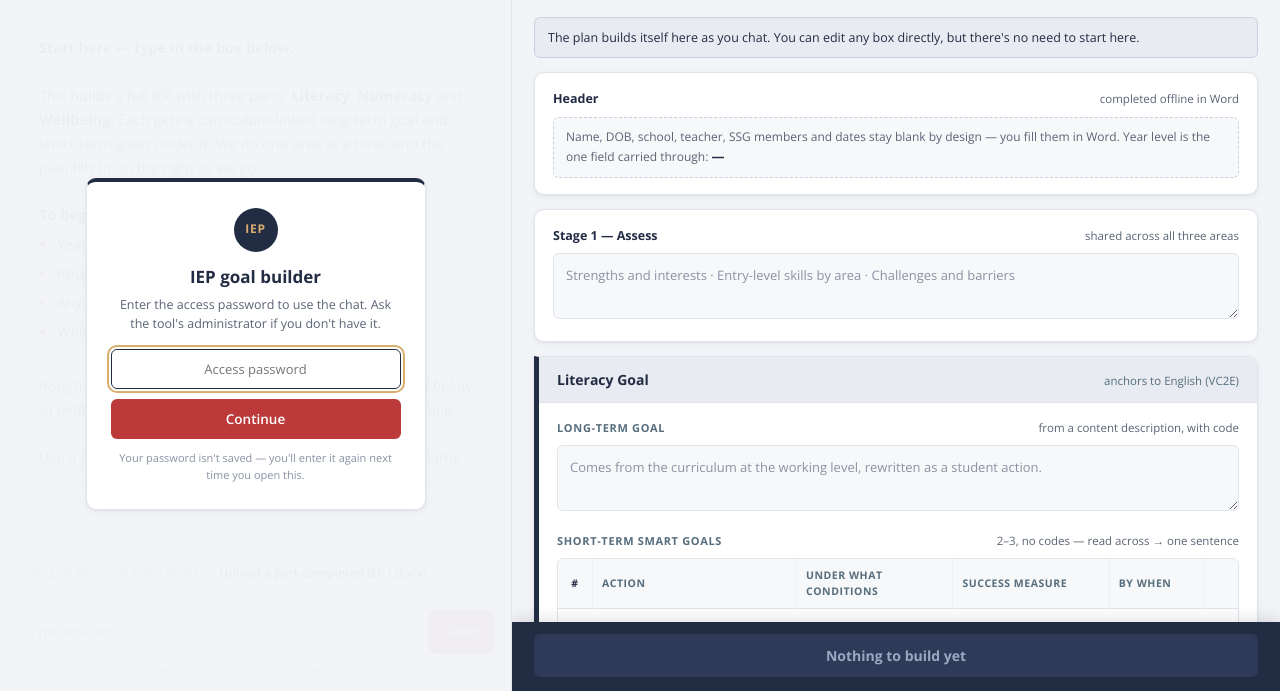
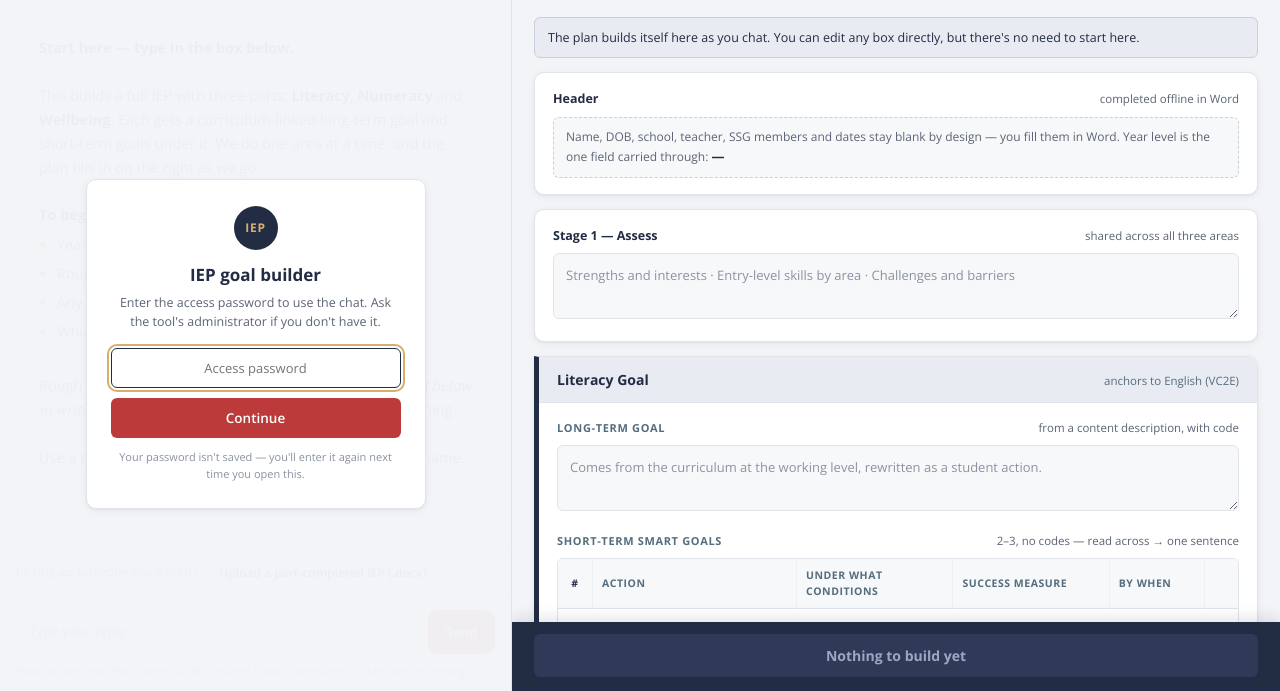
Before and after one commit to ngissing/iep-bot, a plain HTML site: page index.html in a window 1280 px wide. Both pictures are taken after typing "Sample" into the empty fields and a click on the button "Send". Shown: the part 109-800 px from the top of the page. Drawn offline with nearby package versions, Linux system fonts and the light colour scheme.

Commit message:
Remove thick top border from password box
Co-Authored-By: Claude Opus 5.5 <noreply@anthropic.com>

```diff
--- a/css/app.css
+++ b/css/app.css
@@ -72,7 +72,7 @@ textarea,input,select{font-family:inherit;font-size:13px;color:var(--ink)}
 /* ---- chat ---- */
 .chat{border-right:1px solid var(--line);display:flex;flex-direction:column;background:var(--card);min-height:0;position:relative}
 .gate{display:none;position:absolute;inset:0;z-index:10;background:rgba(243,244,247,.97);align-items:center;justify-content:center;padding:24px}
-.gatebox{max-width:340px;width:100%;text-align:center;background:var(--card);border:1px solid var(--line);border-top:4px solid var(--navy);
+.gatebox{max-width:340px;width:100%;text-align:center;background:var(--card);border:1px solid var(--line);
   border-radius:var(--r);padding:26px 24px;box-shadow:var(--shadow)}
 .gatemark{width:44px;height:44px;border-radius:50%;background:var(--navy);color:var(--gold);font-weight:700;font-size:12px;letter-spacing:.06em;
   display:flex;align-items:center;justify-content:center;margin:0 auto 12px}
```
